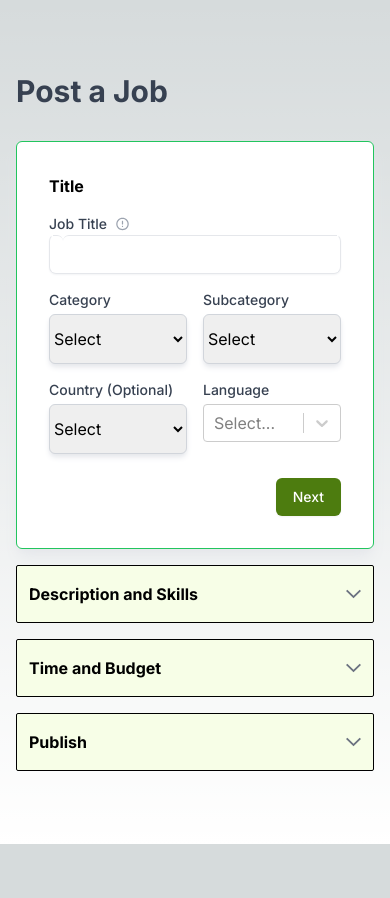
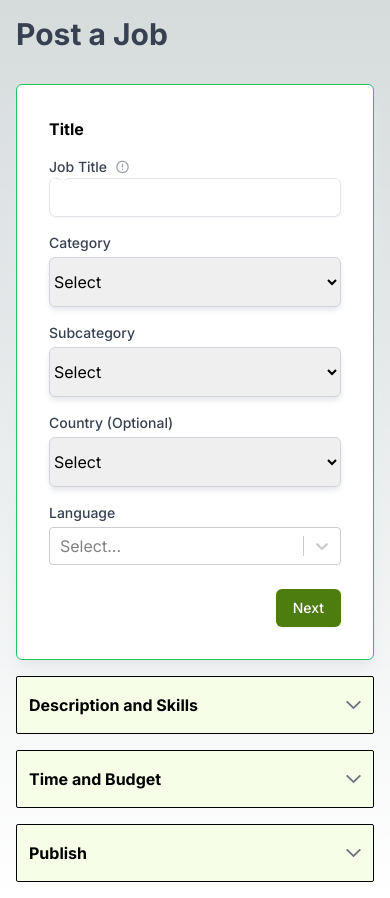
Before and after one commit to moabdullah0/maps-project, a Next.js app: page / in a window 390 px wide. Before the commit the page ends 844 px from the top, so only its background shows below. Built offline with nearby package versions, Linux system fonts and the light colour scheme.

Commit message:
fix grid input

```diff
--- a/app/PostAjob/StepFour.tsx
+++ b/app/PostAjob/StepFour.tsx
@@ -5,7 +5,6 @@ import Select from "react-select";
 import { StepFourFormData, stepFourSchema } from "./schema";
 
 const StepFour = ({
-  onSubmit,
   onBack,
   formData,
 }: {
@@ -116,6 +115,7 @@ const StepFour = ({
         </button>
         <button
           type="submit"
+          onClick={()=>{localStorage.clear();}}
           className="inline-flex justify-center bg-button-color rounded-md border border-transparent py-2 px-4 text-sm font-medium text-white shadow-sm hover:bg-green-700 focus:outline-none focus:ring-2 focus:ring-green-500 focus:ring-offset-2"
         >
           Post
--- a/app/PostAjob/StepOne.tsx
+++ b/app/PostAjob/StepOne.tsx
@@ -61,7 +61,7 @@ const StepOne = ({ onNext }: { onNext: (data: StepOneFormData) => void }) => {
         )}
       </div>
 
-      <div className="mt-4 grid grid-cols-2 gap-4">
+      <div className="mt-4 grid   lg:grid-cols-2 sm:grid-col-1 gap-4">
         <div>
           <label htmlFor="category" className="block text-sm font-medium text-gray-700">Category</label>
           <select
@@ -92,7 +92,7 @@ const StepOne = ({ onNext }: { onNext: (data: StepOneFormData) => void }) => {
         </div>
       </div>
 
-      <div className="mt-4 grid grid-cols-2 gap-4">
+      <div className="mt-4 grid lg:grid-cols-2 sm:grid-col-1 gap-4">
         <div>
           <label htmlFor="country" className="block text-sm font-medium text-gray-700">Country (Optional)</label>
           <select
--- a/app/PostAjob/StepTwo.tsx
+++ b/app/PostAjob/StepTwo.tsx
@@ -18,7 +18,6 @@ const StepTwo = ({
   onBack: () => void;
 }) => {
   const {
-    register,
     handleSubmit,
     setValue,
     formState: { errors },
```
